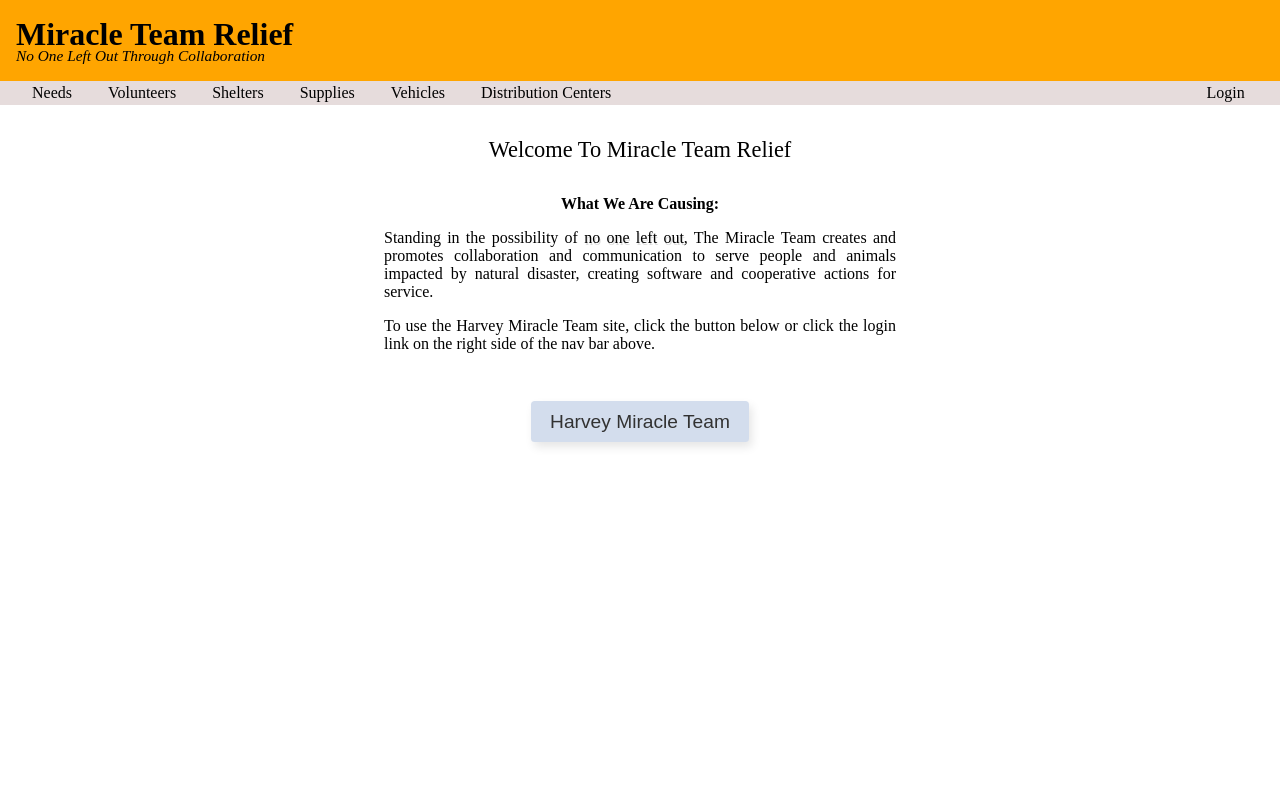
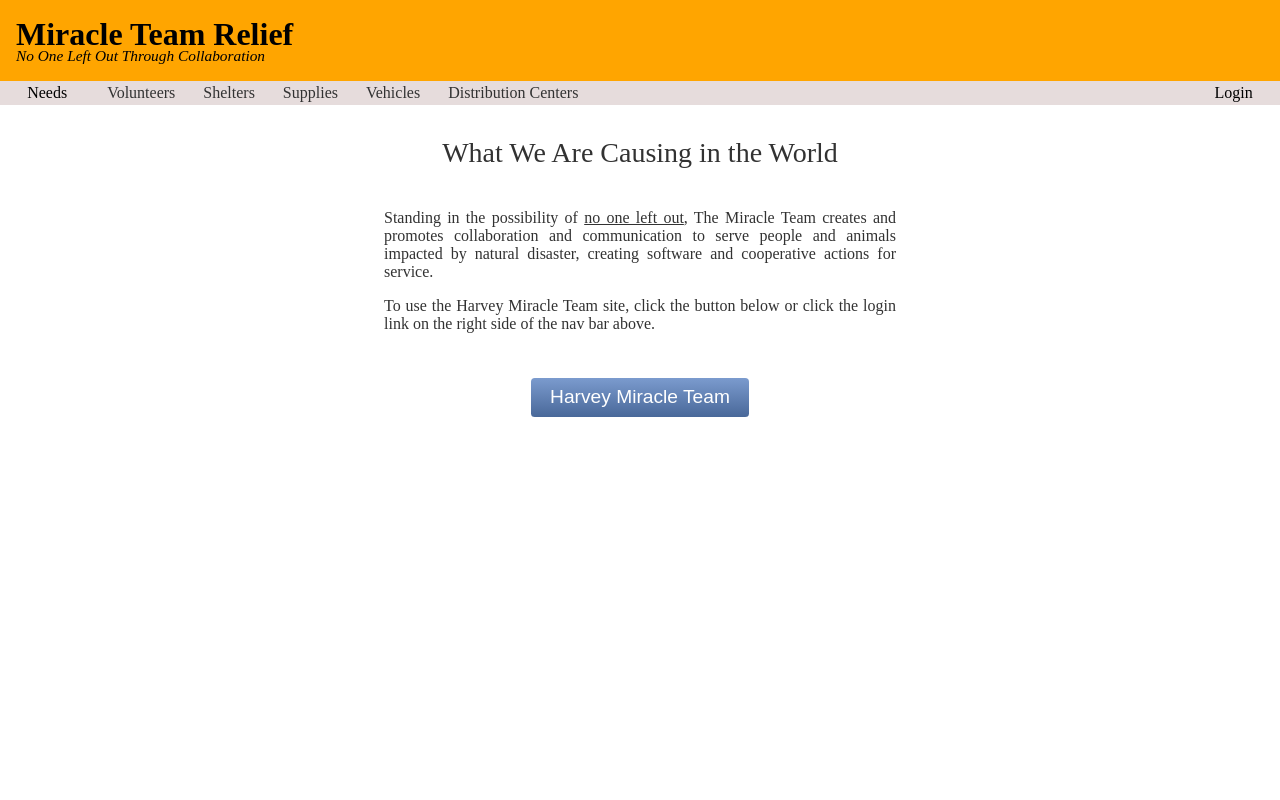
Before and after one commit to miracleteamrelief/mtr_web_app, a Flask app: page / in a window 1280 px wide. Run offline with Flask 2, Linux system fonts and the light colour scheme; parts of the project's set-up code (start-up, migrations or seed data) failed here and were passed over.

Commit message:
Created layout.html template and needs page

```diff
--- a/app/templates/index.html
+++ b/app/templates/index.html
@@ -1,116 +1,17 @@
-<html>
-    <head>
-        <title>Miracle Team Relief</title>
-        <style>
-            body {
-                margin: 0;
-                font-family: Avenir;
-            }
-            a {
-                text-decoration: none;
-                color: black;
-            }
-            #header {
-                padding: .5em;
-                background-color: orange;
-                font-size: 2em;
-                font-weight: bold;
-            }
-            #tagline {
-                font-size: .48em;
-                font-weight: normal;
-                margin-top: -.4em;
-            }
-            #nav {
-                padding: .2em;
-                background-color: rgb(230, 220, 220);
-                padding-left: 1em;
-            }
-            .option, .option a {
-                padding: 0 1em 0 1em;
-            }
-            .option:hover, .option a:hover {
-                background: linear-gradient(rgb(200, 200, 200), rgb(150, 150, 150));
-                padding: .17em 1em .17em 1em;
-                color: white;
-            }
-            .option:active, .option a:active {
-                background: linear-gradient(rgb(150, 150, 150), rgb(200, 200, 200));
-                color: rgb(235, 235, 235);
-            }
-            .admin {
-                float: right;
-            }
-            .admin:hover {
-                margin-top: -.17em;
-            }
-            #main {
-            }
-            #mainMessage {
-                padding: 2em;
-            }
-            #mainBody {
-                width: 50%
-                margin: auto;
-            }
-            button {
-                border: none;
-                padding: .5em 1em .5em 1em;
-                background-color: rgb(211, 221, 237);
-                color: rgb(50, 50, 50);
-                font-size: 1.2em;
-                border-radius: .2em;
-                box-shadow: 3px 5px 10px rgb(230, 230, 230);
-            }
-            button:hover {
-                background-color: rgb(122, 147, 188);
-                color: white;
-            }
-            #noOneLeftOut {
-                text-shadow: 1px 2px rgb(220, 220, 220);
-            }
-        </style>
-    </head>
-    <body>
-        <div id="header">
-            <div id="logo">Miracle Team Relief</div>
-            <div id="tagline"><i>No One Left Out Through Collaboration</i></div>
-        </div>
-        <div id="nav">
-            <span class="option" onclick="needs();">Needs</span>
-            <span class="option" onclick="volunteers();">Volunteers</span>
-            <span class="option" onclick="shelters();">Shelters</span>
-            <span class="option" onclick="supplies();">Supplies</span>
-            <span class="option" onclick="vehicles();">Vehicles</span>
-            <span class="option" onclick="distribution_centers();">Distribution Centers</span>
-            <span class="option admin"><a href="http://ct-rei.com/harveymiracleteam/login" target="_blank">Login</a></span>
-        </div>
+{% extends "layout.html" %}
+
+{% block main %}
 <div id="main">
-            <div id="mainMessage"><center style="font-size: 1.4em;">Welcome To Miracle Team Relief</center></div>
+    <div id="mainMessage"><center style="font-size: 1.75em;">What We Are Causing in the World</center></div>
     <div id="mainBody">
         <center>
-                    <div style="font-weight: bold">What We Are Causing:</div>
             <div id="mainBody">
-                        <div style="width:40%;text-align: justify; margin-bottom: 3em">
-                            <p>Standing in the possibility of <span id="noOneLeftOut">no one left out</span>, The Miracle Team creates and promotes collaboration and communication to serve people and animals impacted by natural disaster, creating software and cooperative actions for service.</p>
+                <div style="width:40%;text-align: justify; margin-top: -.5em">
+                    <p>Standing in the possibility of <u>no one left out</u>, The Miracle Team creates and promotes collaboration and communication to serve people and animals impacted by natural disaster, creating software and cooperative actions for service.</p>
                     <p>To use the Harvey Miracle Team site, click the button below or click the login link on the right side of the nav bar above.</p>
                 </div>
-                        <p><button onclick="hmt();">Harvey Miracle Team</button></p>
             </div>
         </center>
     </div>
 </div>
-    </body>
-    <script>
-        var needs = function() { alert("Check back soon for more information on Needs."); }
-        var volunteers = function() { alert("Check back soon for more information on Volunteers."); }
-        var shelters = function() { alert("Check back soon for more information on Shelters."); }
-        var supplies = function() { alert("Check back soon for more information on Supplies."); }
-        var vehicles = function() { alert("Check back soon for more information on Vehicles."); }
-        var distribution_centers = function() { alert("Check back soon for more information on Distribution Centers."); }
-        var hmt = function() {
-            var win = window.open("http://ct-rei.com/hmt", "_blank");
-            win.focus();
-        }
-    </script>
-</html>
+{% endblock %}
--- /dev/null
+++ b/app/templates/layout.html
@@ -0,0 +1,105 @@
+<html>
+    <head>
+        <title>Miracle Team Relief</title>
+        <style>
+            body {
+                margin: 0;
+                font-family: Avenir;
+                color: rgb(50, 50, 50);
+            }
+            a {
+                text-decoration: none;
+                color: black;
+            }
+            #header {
+                padding: .5em;
+                background-color: orange;
+                font-size: 2em;
+                font-weight: bold;
+            }
+            #tagline {
+                font-size: .48em;
+                font-weight: normal;
+                margin-top: -.4em;
+            }
+            #nav {
+                padding: .2em;
+                background-color: rgb(230, 220, 220);
+                /*padding-left: .5em;*/
+            }
+            .option, .option a {
+                padding: 0 .75em 0 .75em;
+            }
+            .option:hover, .option a:hover {
+                background: linear-gradient(rgb(200, 200, 200), rgb(150, 150, 150));
+                padding: .17em .75em .17em .75em;
+                color: white;
+            }
+            .option:active, .option a:active {
+                background: linear-gradient(rgb(150, 150, 150), rgb(200, 200, 200));
+                color: rgb(235, 235, 235);
+            }
+            .admin {
+                float: right;
+            }
+            .admin:hover {
+                margin-top: -.17em;
+            }
+            #main {
+            }
+            #mainMessage {
+                padding: 2em;
+            }
+            #mainBody {
+                width: 50%
+                margin: auto;
+            }
+            button {
+                border: none;
+                padding: .4em 1em .5em 1em;
+                background: linear-gradient(rgb(123, 155, 206), rgb(73, 104, 153));
+                color: white;
+                font-size: 1.2em;
+                border-radius: .2em;
+            }
+            button:hover {
+                background-color: rgb(104, 139, 196);
+                box-shadow: 3px 5px 20px rgb(230, 230, 230);
+                text-shadow: 0 2px rgb(35, 35, 35);
+            }
+            button:active {
+                background: linear-gradient(rgb(73, 104, 153), rgb(123, 155, 206));
+            }
+        </style>
+    </head>
+    <body>
+        <div id="header">
+            <a href="/">
+                <div id="logo">Miracle Team Relief</div>
+                <div id="tagline"><i>No One Left Out Through Collaboration</i></div>
+            </a>
+        </div>
+        <div id="nav">
+            <span class="option"><a href="/needs">Needs</a></span>
+            <span class="option" onclick="volunteers();">Volunteers</span>
+            <span class="option" onclick="shelters();">Shelters</span>
+            <span class="option" onclick="supplies();">Supplies</span>
+            <span class="option" onclick="vehicles();">Vehicles</span>
+            <span class="option" onclick="distribution_centers();">Distribution Centers</span>
+            <span class="option admin"><a href="http://ct-rei.com/harveymiracleteam/login" target="_blank">Login</a></span>
+        </div>
+        {% block main %}{% endblock %}
+        <center><button onclick="hmt();" style="margin-top: 1.5em;">Harvey Miracle Team</button></center>
+    </body>
+    <script>
+        var volunteers = function() { alert("Check back soon for more information on Volunteers."); }
+        var shelters = function() { alert("Check back soon for more information on Shelters."); }
+        var supplies = function() { alert("Check back soon for more information on Supplies."); }
+        var vehicles = function() { alert("Check back soon for more information on Vehicles."); }
+        var distribution_centers = function() { alert("Check back soon for more information on Distribution Centers."); }
+        var hmt = function() {
+            var win = window.open("http://ct-rei.com/hmt", "_blank");
+            win.focus();
+        }
+    </script>
+</html>
--- a/app/urls.py
+++ b/app/urls.py
@@ -15,3 +15,4 @@ app.permanent_session_lifetime  = timedelta(
 # Main resolvers
 ##############################################################################
 app.add_url_rule('/', view_func=base.IndexView.as_view('index'))
+app.add_url_rule('/needs', view_func=base.NeedsView.as_view('needs'))
--- a/app/views/base.py
+++ b/app/views/base.py
@@ -18,3 +18,8 @@ class IndexView(BaseView):
 
 	def get(self):
 		return render_template('index.html')
+
+class NeedsView(BaseView):
+
+    def get(self):
+        return render_template('needs.html')
```
Also changed, not shown: app/templates/needs.html (added, +18 -0 lines). Lines whose indentation alone changed are shown as unchanged.
